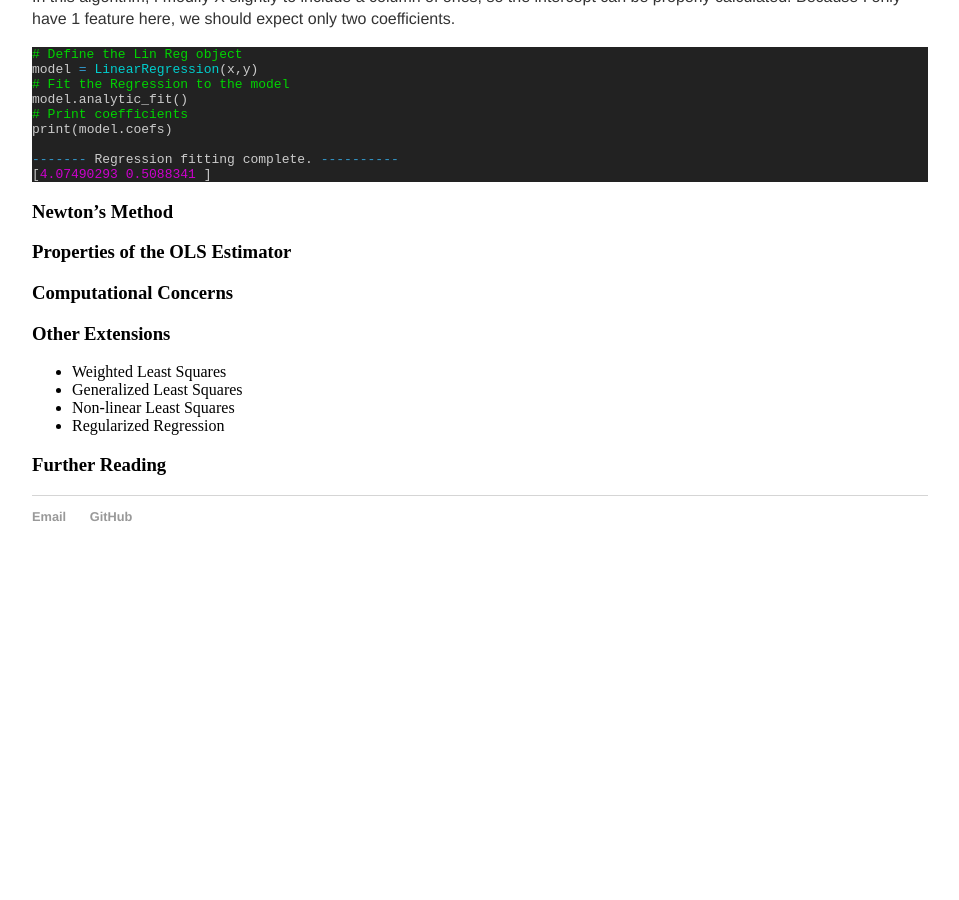
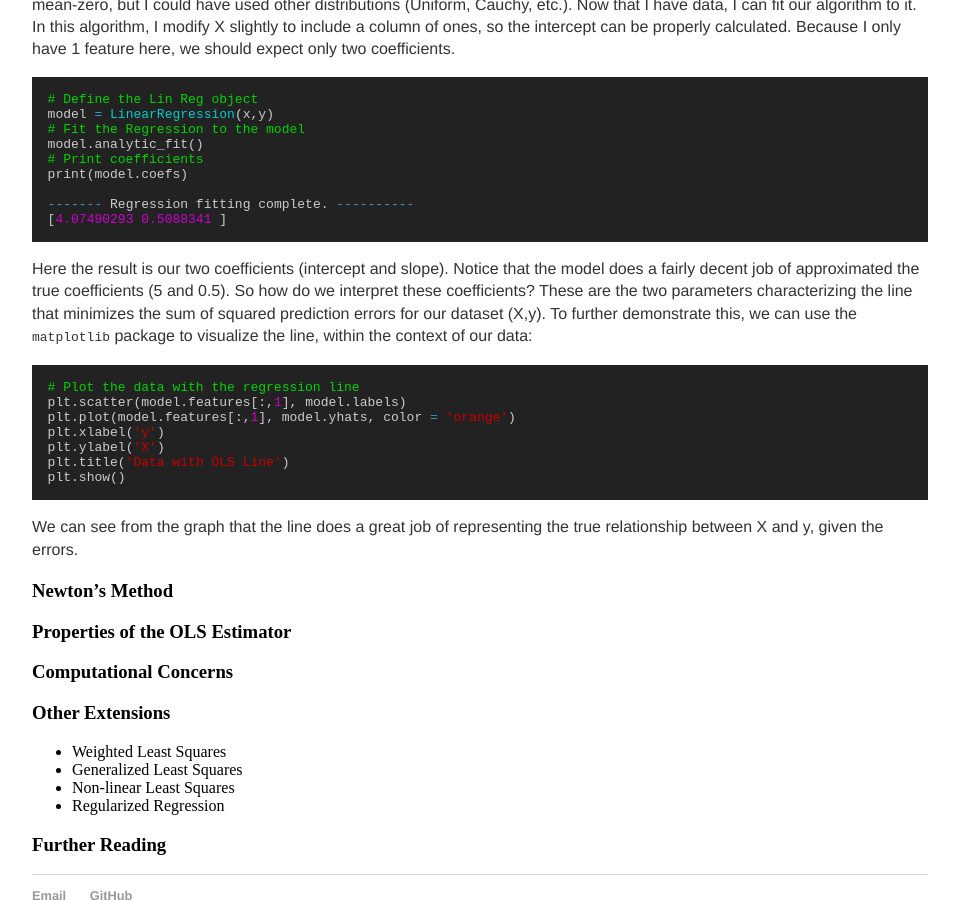
Before and after one commit to 12mre1/12mre1.github.io, a Jekyll site: the page built from _posts/2020-11-15-An-Intro-to-OLS-Regression.md, in a window 1280 px wide and 900 px high, scrolled down 3911 px. Shown: the whole window, without its empty margins (160-1119 px from the left). Built offline with Jekyll 4.4.1, drawn with Linux system fonts in a browser that asks for light colours; formulas are drawn with MathJax 3; before the commit the page ends 4495 px from its top, so only the background shows below that.

Commit message:
update linreg

````diff
--- a/_posts/2020-11-15-An-Intro-to-OLS-Regression.md
+++ b/_posts/2020-11-15-An-Intro-to-OLS-Regression.md
@@ -181,9 +181,11 @@ simulate data with a linear relationship. I also add simulated noise, to account
 will not be perfectly linear.
 
 ```python
-x = np.arange(100)
-eps = np.random.normal(0,5, size = (100,))
-y = 5 + 0.5*x + eps
+
+  x = np.arange(100)
+  eps = np.random.normal(0,5, size = (100,))
+  y = 5 + 0.5*x + eps
+
 ```
 
 In the above code, I generate simple values of x as the integers between 0 and 100. Then, I construct the values of y using
@@ -193,16 +195,38 @@ to it. In this algorithm, I modify X slightly to include a column of ones, so th
 I only have 1 feature here, we should expect only two coefficients.
 
 ```python
-# Define the Lin Reg object
-model = LinearRegression(x,y)
-# Fit the Regression to the model
-model.analytic_fit()
-# Print coefficients
-print(model.coefs)
 
-------- Regression fitting complete. ----------
-[4.07490293 0.5088341 ]
+  # Define the Lin Reg object
+  model = LinearRegression(x,y)
+  # Fit the Regression to the model
+  model.analytic_fit()
+  # Print coefficients
+  print(model.coefs)
+
+  ------- Regression fitting complete. ----------
+  [4.07490293 0.5088341 ]
+
 ```
+
+Here the result is our two coefficients (intercept and slope). Notice that the model does a fairly decent job of approximated the true
+coefficients (5 and 0.5). So how do we interpret these coefficients? These are the two parameters characterizing the line that
+minimizes the sum of squared prediction errors for our dataset (X,y). To further demonstrate this, we can use the `matplotlib` package
+to visualize the line, within the context of our data:
+
+```python
+
+  # Plot the data with the regression line
+  plt.scatter(model.features[:,1], model.labels)
+  plt.plot(model.features[:,1], model.yhats, color = 'orange')
+  plt.xlabel('y')
+  plt.ylabel('X')
+  plt.title('Data with OLS Line')
+  plt.show()
+
+```
+
+We can see from the graph that the line does a great job of representing the true relationship between X and y, given the errors.
+
 ### Newton's Method
 
 ### Properties of the OLS Estimator
````
